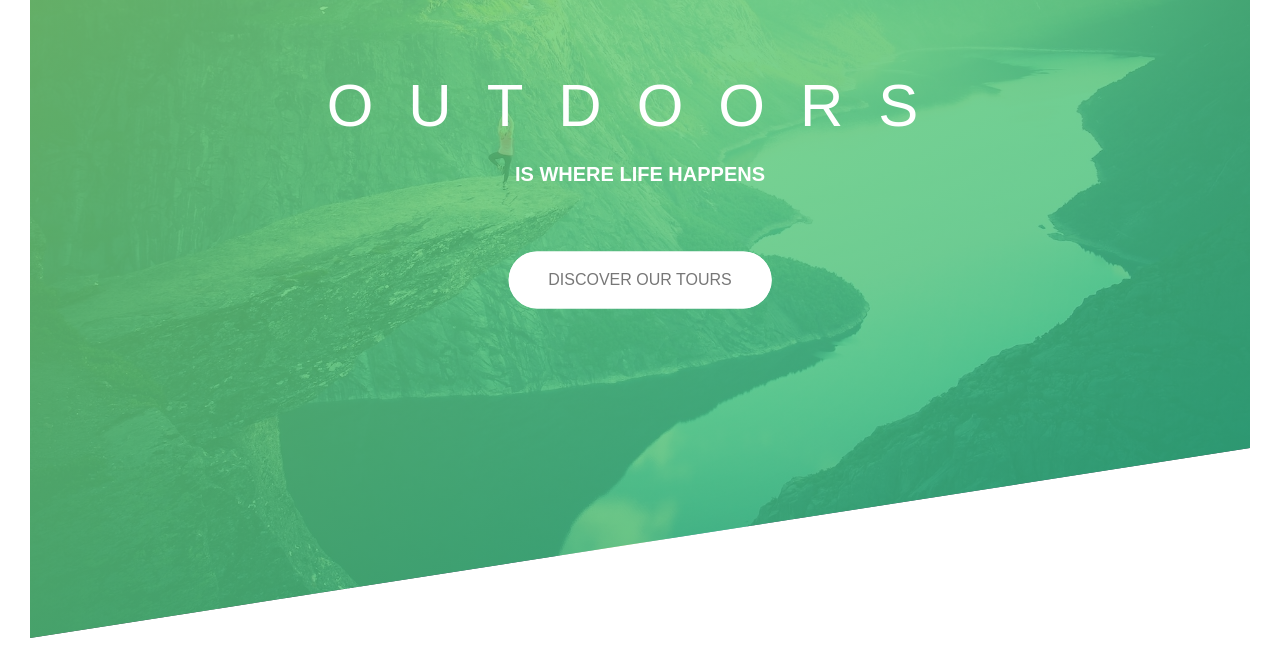
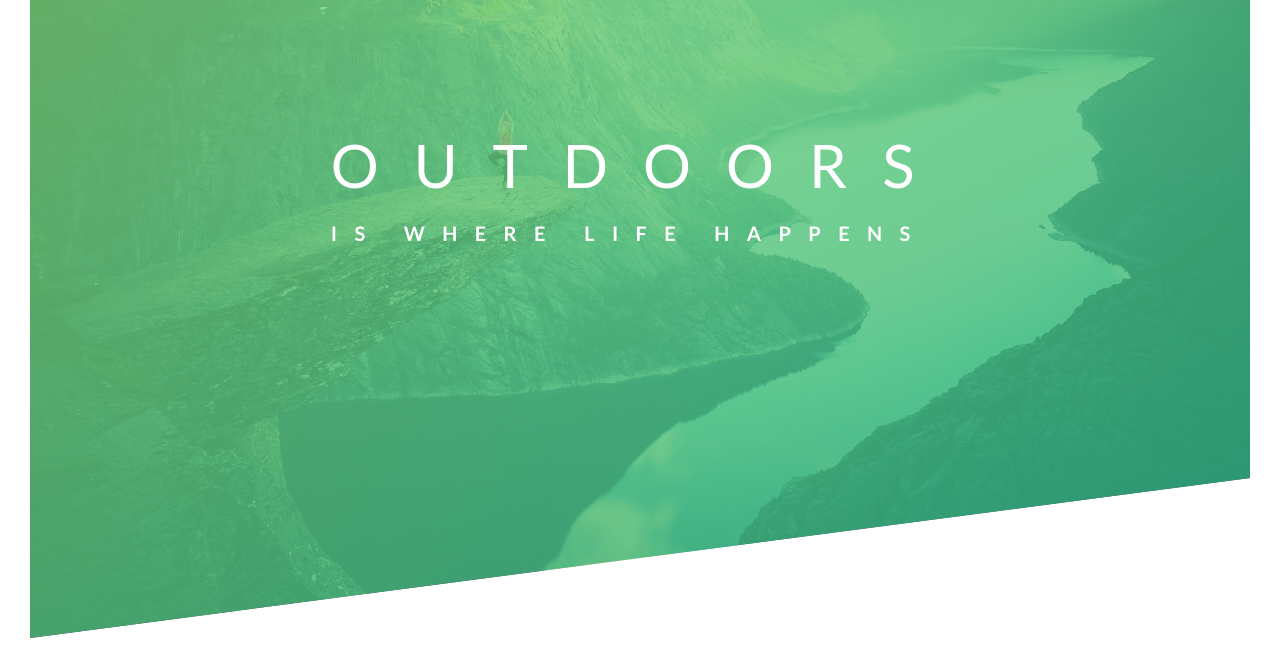
Before and after one commit to sung-woo-jang/CSS_Sass, a plain HTML site: page Natours/starter/index.html in a window 1280 px wide. Shown: the part 152-820 px from the top of the page. Drawn offline with Linux system fonts and the light colour scheme; files that its build step writes are made by us from their sources.

Commit message:
2020-07-01

```diff
--- a/Natours/starter/css/style.css
+++ b/Natours/starter/css/style.css
@@ -7,27 +7,19 @@ Dark green: #28b485
 
 */
 
-*,
-*::after,
-a::before {
+* {
   margin: 0;
   padding: 0;
-  box-sizing: inherit;
-}
-
-html {
-  font-size: 62.5%;
+  box-sizing: border-box;
 }
 
 body {
-  font-family: "Late", sans-serif;
+  font-family: "Lato", sans-serif;
   font-weight: 400;
   font-size: 16px;
   line-height: 1.7;
   color: #777;
-  padding: 3rem;
-  /* ㄴ> 패딩은 상속이 안 됨. */
-  box-sizing: border-box;
+  padding: 30px;
 }
 
 .header {
@@ -35,168 +27,50 @@ body {
   background-image: linear-gradient(
       to right bottom,
       rgba(126, 213, 111, 0.8),
-      rgba(40, 180, 133, 0.801)
+      rgb(40, 180, 133, 0.8)
     ),
     url(../img/hero.jpg);
-  /* liner-gradient 왼쪽에서 오른쪽으로 하단으로 감 */
   background-size: cover;
   background-position: top;
   position: relative;
-  clip-path: polygon(0 0, 100% 0, 100% 75%, 0 100%);
+
+  clip-path: polygon(0 0, 100% 0, 100% 75vh, 0 100%);
+  /* clip-path: polygon()가 한 세트
+     영역을 다각형으로 자를 수 있음 */
 }
 
-/*이 클래스의 부모 = header클래스, 부모한테 상대경로를 상속받음(참조?)*/
-.header__logo-box {
+.logo-box {
   position: absolute;
-  top: 4rem;
-  left: 4rem;
+  top: 40px;
+  left: 40px;
 }
 
-.header__logo/*이미지 자체 크기 지정*/ {
-  height: 3.5rem;
+.logo {
+  height: 35px;
 }
 
-.header__text-box {
+.text-box {
   position: absolute;
   top: 40%;
   left: 50%;
   transform: translate(-50%, -50%);
-  text-align: center;
 }
 
 .heading-primary {
   color: #fff;
   text-transform: uppercase;
-  margin-bottom: 6rem;
 }
 
-.heading-primary--main {
+.heading-primary-main {
   display: block;
-  font-size: 6rem;
+  font-size: 60px;
   font-weight: 400;
-  letter-spacing: 3.5rem;
-  animation-name: moveInLeft;
-  animation-duration: 1s;
-  animation-timing-function: ease-out;
-  backface-visibility: hidden; /*
-    ㄴ>이게 시발 뭐라고 해야하지 애니메이션 실행 하고
-    살짝 흔들리면서 내가 정한 포지션에서 조금 바뀌는 현상이 있는데
-    그걸 고쳐준대 몰라 암튼 고쳐준대 ㅇㅇ
-  */
-  /*
-  animation-iteration-count: 3; 아니메 3번 실행
-  animation-delay: 3s; 3초 후 애니메이션 실행
-  */
+  letter-spacing: 35px;
 }
 
-.heading-primary--sub {
+.heading-primary-sub {
   display: block;
-  font-size: 2rem;
+  font-size: 20px;
   font-weight: 700;
-  letter-spacing: 1.75rme;
-  animation: moveInRight 1s ease-out;
-  backface-visibility: hidden;
+  letter-spacing: 17.4px;
 }
-
-@keyframes moveInLeft {
-  0% {
-    opacity: 0;
-    transform: translateX(-10rem);
-  }
-
-  80% {
-    transform: translateX(1rem);
-  }
-
-  100% {
-    opacity: 1;
-    transform: translate(0);
-  }
-}
-
-@keyframes moveInRight {
-  0% {
-    opacity: 0;
-    transform: translateX(10rem);
-  }
-
-  80% {
-    transform: translateX(-1rem);
-  }
-
-  100% {
-    opacity: 1;
-    transform: translate(0);
-  }
-}
-
-@keyframes moveInBottom {
-  0% {
-    opacity: 0;
-    transform: translateY(3rem);
-  }
-
-  100% {
-    opacity: 1;
-    transform: translate(0);
-  }
-}
-
-.btn:link,
-.btn:visited {
-  text-transform: uppercase;
-  text-decoration: none;
-  padding: 1.5rem 4rem;
-  display: inline-block;
-  border-radius: 10rem;
-  transition: all 0.2s;
-  position: relative;
-  font-size: 1.6rem;
-}
-
-.btn:hover {
-  transform: translateY(-3px);
-  box-shadow: 0 1rem 2rem rgba(0, 0, 0, 0.2);
-  /* box-shadow(x, y, 흐림정도) */
-}
-
-.btn:active {
-  transform: translateY(-1px);
-  /*초기상태(link)를 기준으로 -1px, hover기준이 아닌 link 기준*/
-  box-shadow: 0 0.5rem 5px 1rem rgba(0, 0, 0, 0.4);
-}
-
-.btn--white {
-  background-color: #fff;
-  color: #777;
-}
-
-/* ::after = 선택한 요소의 맨 마지막 자식의 의사 요소를 하나 생성 */
-.btn::after {
-  content: "";
-  /* ㄴ>의사 요소 이후에 나타나야하니 무조건 있어야 함
-  content에 뭔가 쓰여있으면 의사요소를 생성하겠단 의미*/
-  display: inline-block;
-  height: 100%;
-  width: 100%;
-  border-radius: 10rem;
-  position: absolute;
-  top: 0;
-  left: 0;
-  z-index: -1;
-  transition: all 0.4s;
-}
-
-.btn--white::after {
-  background-color: #fff;
-}
-
-.btn:hover::after {
-  transform: scaleX(1.4) scaleY(1.6);
-  opacity: 0;
-}
-
-.btn--animated {
-  animation: moveInBottom 0.5s ease-out 0.75s;
-  animation-fill-mode: backwards;
-}
--- a/Natours/starter/index.html
+++ b/Natours/starter/index.html
@@ -17,15 +17,15 @@
   </head>
   <body>
     <header class="header">
-      <div class="header__logo-box">
-        <img src="img/logo-white.png" alt="Logo" class="header__logo" />
+      <div class="logo-box">
+        <img src="img/logo-white.png" alt="Logo" class="logo" />
       </div>
-      <div class="header__text-box">
+
+      <div class="text-box">
         <h1 class="heading-primary">
-          <span class="heading-primary--main">Outdoors</span
-          ><span class="heading-primary--sub">is where life happens</span>
+          <span class="heading-primary-main">OUTDOORS</span
+          ><span class="heading-primary-sub">is where life happens</span>
         </h1>
-        <a href="#" class="btn btn--white btn--animated">Discover our tours</a>
       </div>
     </header>
   </body>
```
